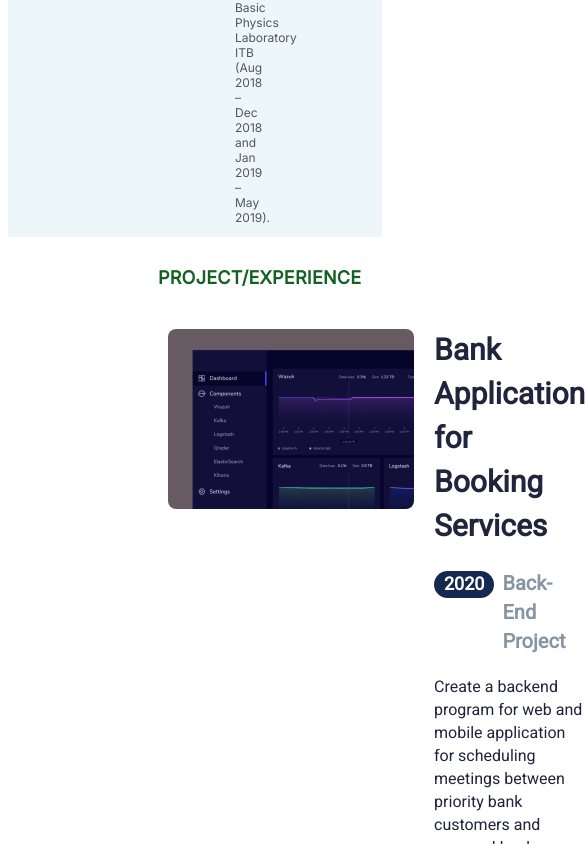
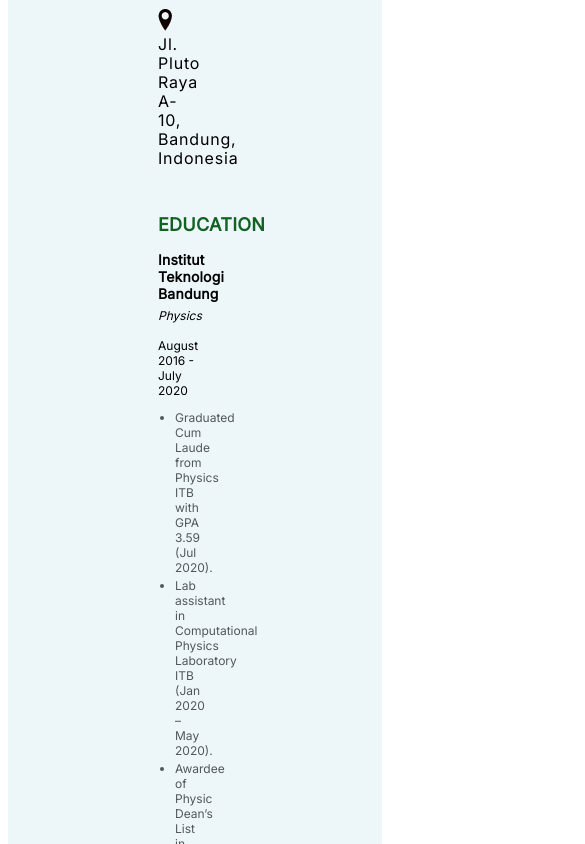
Before and after one commit to farhanbudi/Curriculum-Vitae-2, a plain HTML site: page index.html in a window 390 px wide. Shown: the part 2470-3314 px from the top of the page, 585 px wide, since content can reach past the window. Drawn offline with Linux system fonts and the light colour scheme.

Commit message:
fix margin

```diff
--- a/index.html
+++ b/index.html
@@ -23,6 +23,7 @@
         .header {
             display: flex;
             padding: 120px;
+            margin-top: 120px !important;
 
             font-family: 'Heebo';
 
@@ -41,7 +42,6 @@
             margin: 0;
         }
         .h-left p {
-            font-weight: normal;
             font-size: 16px;
             line-height: 23px;
         }
@@ -57,6 +57,7 @@
 
         .box {
             background: #EDF7FA;
+            padding-bottom: 20px;
         }
         .row1 {
             display: flex;
@@ -64,6 +65,9 @@
             font-family: 'Inter';
             margin-left: 150px;
             margin-right: 150px;
+        }
+        .row1 h5 {
+            margin-bottom: 15px;
         }
         .r1-left {
             width : 50%;
@@ -81,10 +85,8 @@
             font-size: 14px;
             line-height: 17px;
 
-            /* identical to box height */
             letter-spacing: 0.015em;
 
-            /* Inside Auto Layout */
             flex: none;
             order: 0;
             align-self: flex-start;
@@ -95,7 +97,6 @@
             font-size: 12px;
             line-height: 15px;
 
-            /* Inside Auto Layout */
             flex: none;
             order: 1;
             align-self: flex-start;
@@ -105,8 +106,14 @@
         .r1-right ul {
             font-size: 12px;
             line-height: 15px;
+            margin-left: 17px;
+            padding: 0;
 
             color: #52575C;
+        }
+        /* add space between list */
+        .r1-right li {
+            margin-bottom: 3px ;
         }
 
         .row2 {
@@ -122,6 +129,7 @@
 
             border-bottom: 1px solid #E0E0E0;
         }
+        /* add margin between flexbox */
         .r2-flex > div {
             margin: 10px;
         }
@@ -135,7 +143,6 @@
         .r2-right h4 {
             font-size: 30px;
             margin-top: 0 !important;
-
             margin-bottom: 20px !important;
         }
         /* title hyperlink to project*/
@@ -182,7 +189,8 @@
             line-height: 23px;
         }
         .footer {
-            padding: 100px;
+            padding: 50px;
+            margin-top: 100px;
 
             font-family: 'Heebo';
             font-size: 14px;
@@ -190,9 +198,13 @@
 
             text-align: center;
             color: #21243D;
-
         }
-
+        /* Media responsive for mobile */
+        @media screen and (max-width: 800px) {
+            .header, .row1, .r2-flex {
+                flex-direction: column;
+            }
+        }
 
 
     </style>
@@ -254,8 +266,5 @@
         <p>Copyright ©2021 All rights reserved </p>
     </div>
 
-
-
-
 </body>
 </html>
```
